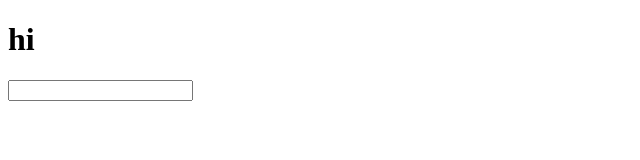
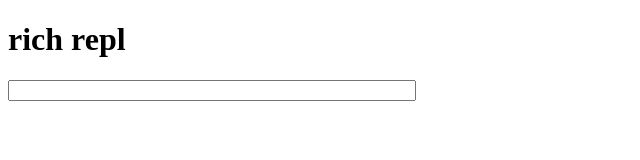
Before and after one commit to kochman/rich-repl, a plain HTML site: page templates/index.html in a window 1280 px wide. Shown: the whole page, without its empty margins (0-640 px from the left). Drawn offline with Linux system fonts and the light colour scheme.

Commit message:
final tweaks

```diff
--- a/static/app.js
+++ b/static/app.js
@@ -1,4 +1,5 @@
 function generateOutput(res, refs = {}) {
+    console.log(res);
     refs[res.id] = res
     if (res.type === "primitive") {
         const container = document.createElement("div");
@@ -30,7 +31,8 @@ function generateOutput(res, refs = {}) {
         const container = document.createElement("span");
         const button = document.createElement("button");
         button.innerHTML = "&darr;";
-        button.addEventListener("click", (e) => {
+        button.addEventListener("click", () => {
+            console.log("hi");
             container.appendChild(generateOutput(refs[res.value], refs));
         });
         container.appendChild(button);
--- a/templates/index.html
+++ b/templates/index.html
@@ -6,10 +6,10 @@
         </script>
     </head>
     <body>
-        <h1>hi</h1>
+        <h1>rich repl</h1>
 
         <pre id="output"></pre>
-        <input type="text" id="eval-input" autocomplete="off">
+        <input type="text" id="eval-input" autocomplete="off" style="width: 400px;">
 
         <script src="/static/app.js"></script>
     </body>
```
